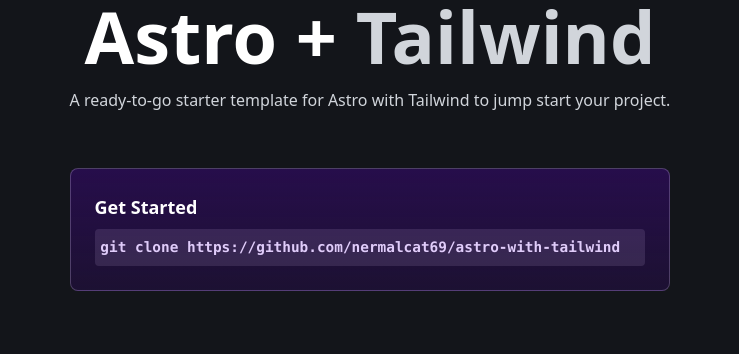
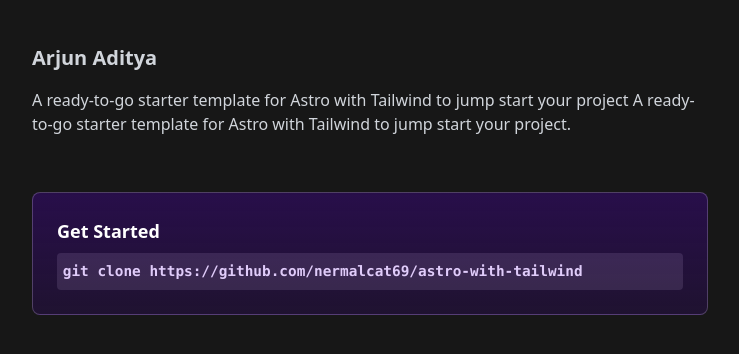
Before and after one commit to nermalcat69/Site, an Astro site: page / in a window 1280 px wide. Shown: the whole page, without its empty margins (270-1009 px from the left). Built offline with nearby package versions, Linux system fonts and the light colour scheme; Astro itself is replaced by a stand-in of ours.

Commit message:
some changes

```diff
--- a/src/layouts/Layout.astro
+++ b/src/layouts/Layout.astro
@@ -34,7 +34,7 @@
 	}
 	html {
 		font-family: system-ui, sans-serif;
-		background: #13151a;
+		background: rgb(23, 23, 23);
 		background-size: 224px;
 	}
 	code {
--- a/src/pages/index.astro
+++ b/src/pages/index.astro
@@ -4,13 +4,13 @@
 ---
 
 
-<Layout title="Astro with Tailwind">
-  <main class="flex justify-center h-screen ">
-    <div>
-      <h1 class="text-center text-7xl font-bold text-white ">
-        Astro + <span class="text-gray-300">Tailwind</span>
+<Layout title="Arjun Aditya">
+  <main class="flex justify-center h-screen max-w-[700px] mx-auto p-3">
+    <div class="pt-8">
+      <h1 class="text-xl font-bold text-gray-300 ">
+        Arjun Aditya</span>
       </h1>
-	  <p class="text-gray-300 text-center pt-4 pb-14"> A ready-to-go starter template for Astro with Tailwind to jump start your project.</p>
+	  <p class="text-gray-300 pt-4 pb-14"> A ready-to-go starter template for Astro with Tailwind to jump start your project  A ready-to-go starter template for Astro with Tailwind to jump start your project.</p>
       <div class="instructions max-w-3xl">
         <span class=" text-white">
  <span class="block text-lg font-bold">Get Started <code class="block mt-2">git clone https://github.com/nermalcat69/astro-with-tailwind</code></span
```
